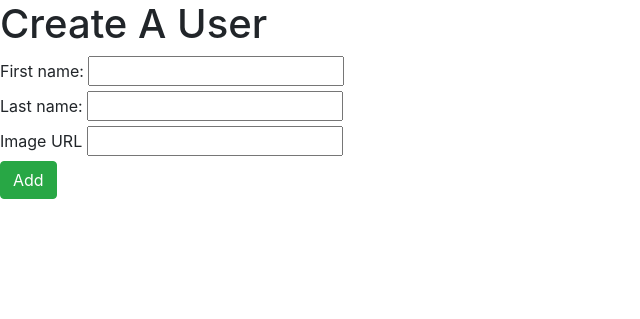
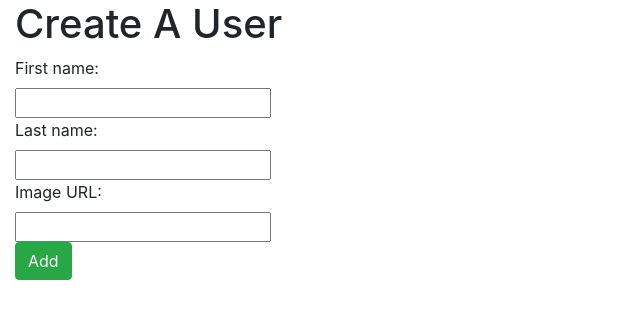
Before and after one commit to hannahsylee/Blogly, a Flask app: page /users/new in a window 1280 px wide. Shown: the top 319 px of the page, without its empty margins (0-640 px from the left). Run offline with Flask 2, Linux system fonts and the light colour scheme; some libraries are stand-ins or nearby versions.

Commit message:
Add changes to css

```diff
--- a/static/app.css
+++ b/static/app.css
@@ -0,0 +1,16 @@
+h1 {
+    margin-left: 15px;
+}
+
+.image {
+    float: left;
+    margin: 0 15px 0 0;
+}
+
+.form {
+    margin-left: 15px;
+}
+
+button {
+    margin-top: 15px;
+}
--- a/templates/users/edit.html
+++ b/templates/users/edit.html
@@ -10,7 +10,7 @@
 </head>
 <body>
     <h1>Edit A User</h1>
-    <form method="post">
+    <form method="post" class="form">
 
         <label for="fname">First name:</label><br>
         <input type="text" id="fname" name="fname"><br>
--- a/templates/users/new_user.html
+++ b/templates/users/new_user.html
@@ -10,19 +10,15 @@
 </head>
 <body>
     <h1>Create A User</h1>
-    <form method="post">
-        <div>
-            <label for="fname">First name:</label>
-            <input type="text" id="fname" name="fname">
-        </div>
-        <div>
-            <label for="lname">Last name:</label>
-            <input type="text" id="lname" name="lname">
-        </div>
-        <div>
-            <label for="imageURL">Image URL</label>
-            <input type="text" id="imageURL" name="imageURL">
-        </div>
+    <form method="post" class="form">
+        <label for="fname">First name:</label><br>
+        <input type="text" id="fname" name="fname"><br>
+
+        <label for="lname">Last name:</label><br>
+        <input type="text" id="lname" name="lname"><br>
+
+        <label for="imageURL">Image URL:</label><br>
+        <input type="text" id="imageURL" name="imageURL"><br>
 
         <button type="submit" class="btn btn-success">Add</button>
         <!-- <button>Add</button> -->
--- a/templates/users/user_detail.html
+++ b/templates/users/user_detail.html
@@ -12,7 +12,7 @@
     <div>
         {% if user.image_url %}
         <div>
-            <img src="{{ user.image_url }}""
+            <img src="{{ user.image_url }}"
                 alt="{{ user.full_name }}"
                 class="image">
         </div>
```
